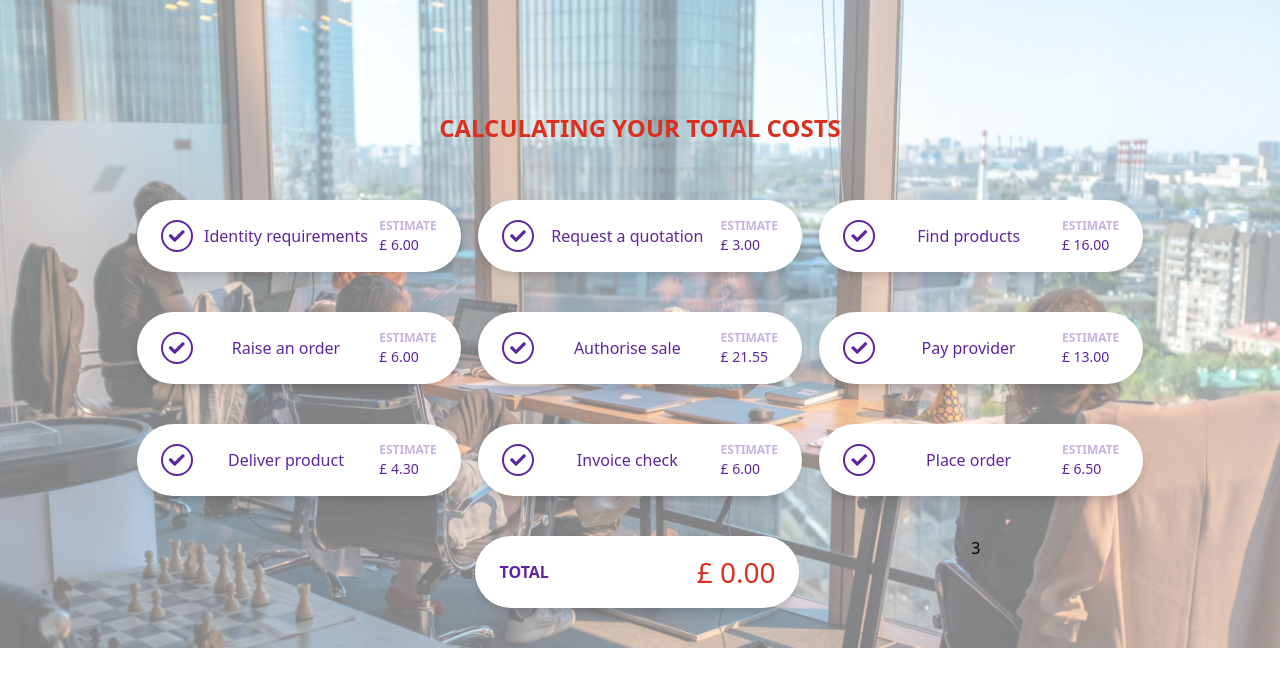
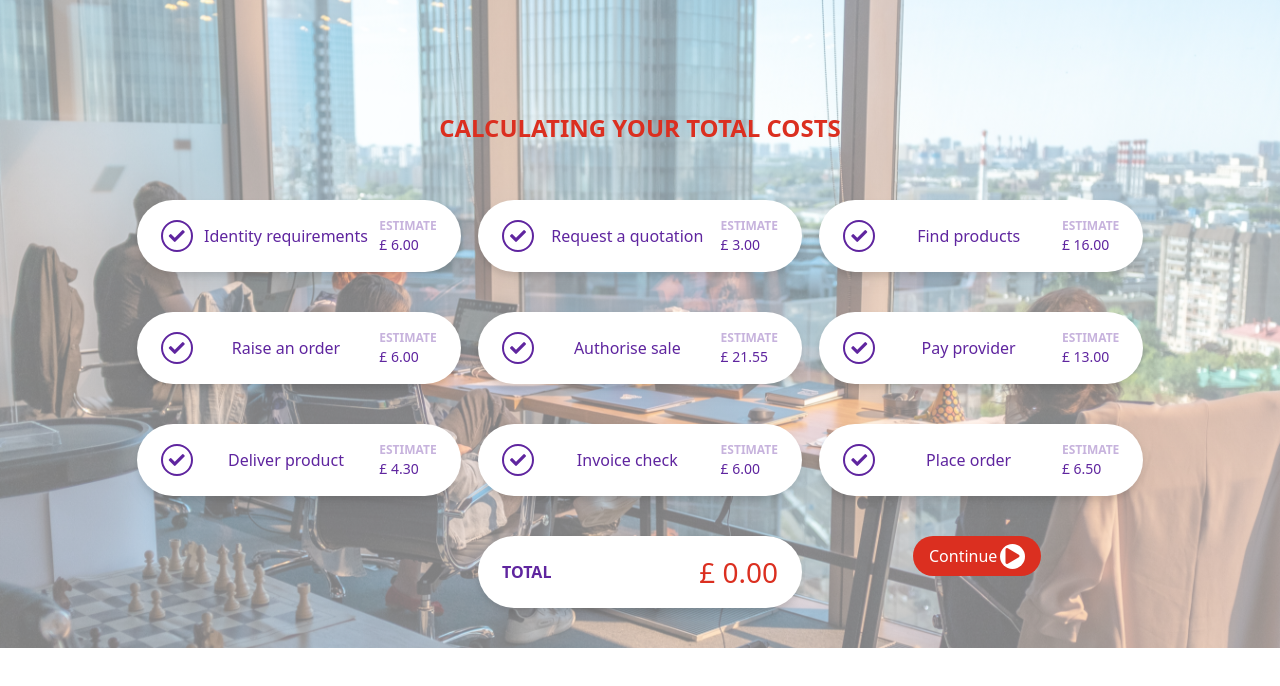
Before and after one commit to jbiddulph/bridge-sea, a Vue app: page / in a window 1280 px wide. Shown: the top 686 px of the page. Built offline with nearby package versions, Linux system fonts and the light colour scheme.

Commit message:
continue button added and styled

```diff
--- a/src/components/ProductItem.vue
+++ b/src/components/ProductItem.vue
@@ -48,7 +48,7 @@
     </li>
   </ul>
   <div class="flex flex-row justify-evenly">
-    <div>&nbsp;</div>
+    <div class="invisible w-32">&nbsp;</div>
     <div
       class="
         total-price
@@ -84,7 +84,35 @@
         >
       </div>
     </div>
-    <div>3</div>
+    <div
+      class="
+        rounded-l-full rounded-r-full
+        text-white
+        bg-red
+        h-10
+        flex flex-row
+        justify-between
+        items-center
+        w-32
+        px-4
+        py-2
+        hover:cursor-pointer
+      "
+    >
+      <span>Continue</span>
+      <span
+        class="
+          continue-button
+          text-center
+          justify-center
+          bg-white
+          p-1
+          rounded-full
+          flex
+        "
+        ><i class="fa fa-play text-red"></i
+      ></span>
+    </div>
   </div>
 </template>
 
@@ -152,4 +180,8 @@ li:hover .circled-border {
 li:hover span.price {
   color: #ffffff;
 }
+.continue-button {
+  height: 25px;
+  width: 25px;
+}
 </style>
```
